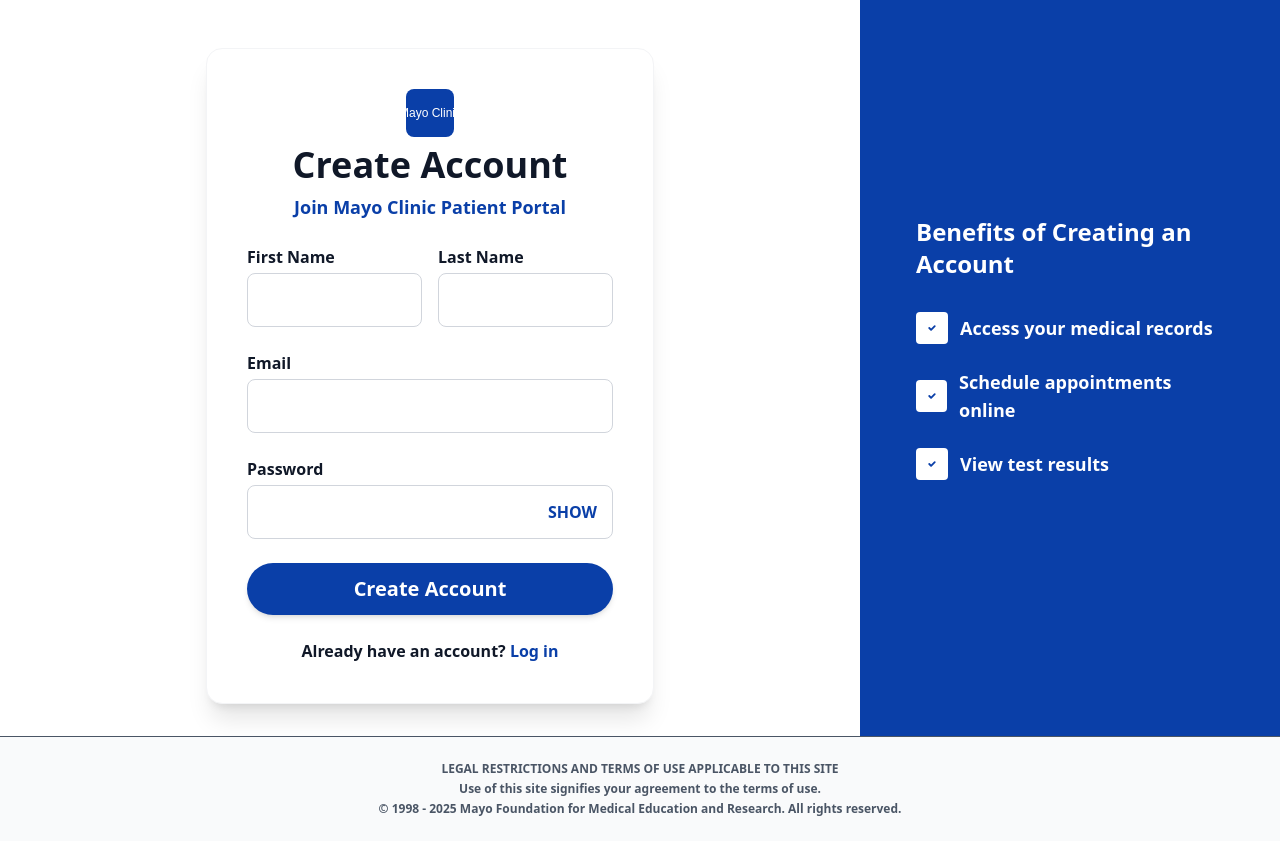
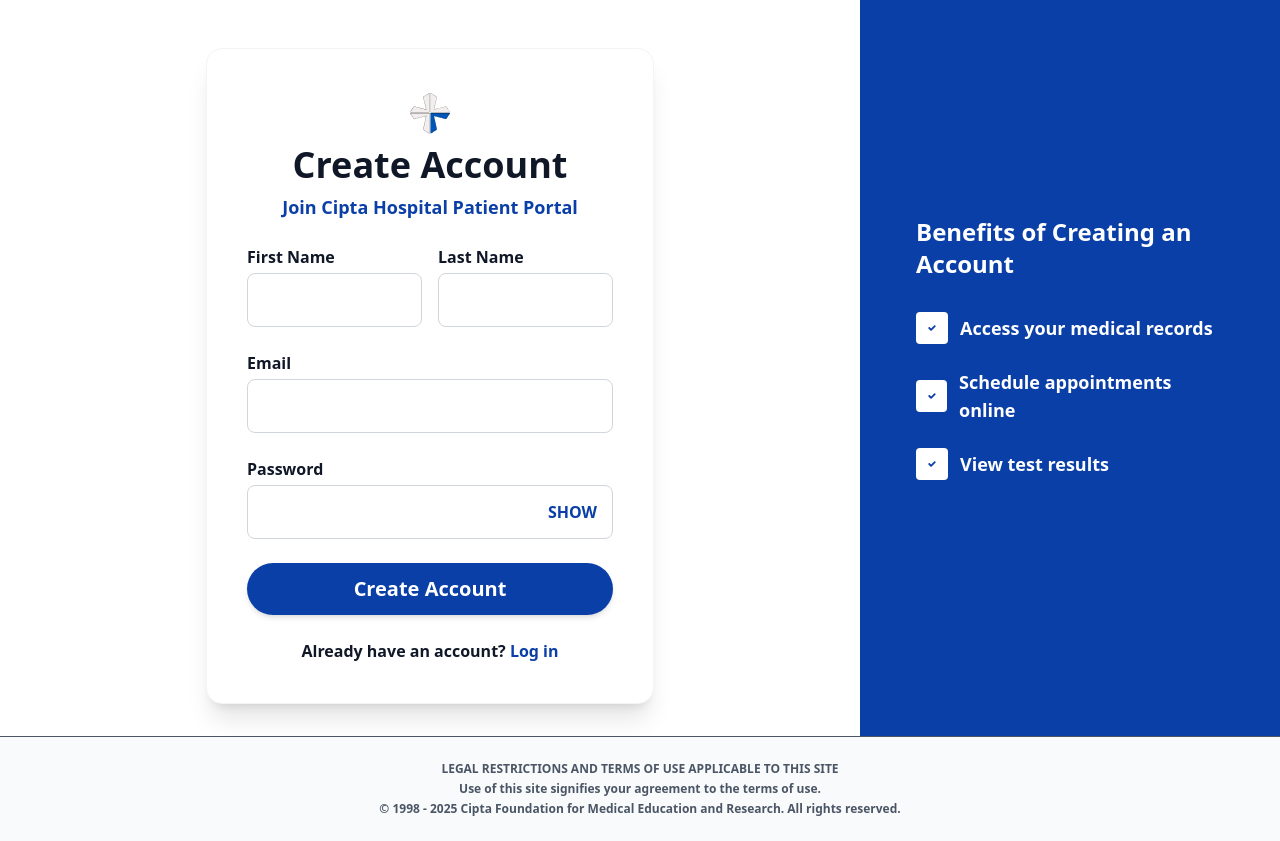
Before and after one commit to EXCELLLLLL/tugas_cloud, a Next.js app in the folder healthcare/: page /register in a window 1280 px wide. Built offline with nearby package versions, Linux system fonts and the light colour scheme; no server answers.

Commit message:
Update page.tsx

```diff
--- a/healthcare/app/register/page.tsx
+++ b/healthcare/app/register/page.tsx
@@ -44,9 +44,9 @@
                 <div className="flex flex-1 items-center justify-center">
                     <div className="w-full max-w-md bg-white rounded-2xl shadow-xl p-10 mx-4 mt-12 mb-8 border border-gray-100">
                         <div className="flex flex-col items-center mb-6">
-                            <Image src="/mayo-logo.svg" alt="Mayo Clinic" width={48} height={48} className="mb-2" />
+                            <Image src="/ciptahospitallogo.svg" alt="CiptaHospital" width={48} height={48} className="mb-2" />
                             <h1 className="text-4xl font-extrabold text-gray-900 mb-2 text-center">Create Account</h1>
-                            <p className="text-lg font-semibold text-[#0a3fa8] text-center">Join Mayo Clinic Patient Portal</p>
+                            <p className="text-lg font-semibold text-[#0a3fa8] text-center">Join Cipta Hospital Patient Portal</p>
                         </div>
                         {error && (
                             <div className="mb-4 p-3 bg-red-50 border border-red-200 rounded-lg text-red-600 text-sm">
@@ -164,7 +164,7 @@
                     <Link href="#" className="hover:underline">LEGAL RESTRICTIONS AND TERMS OF USE APPLICABLE TO THIS SITE</Link>
                 </div>
                 <div className="mt-1">Use of this site signifies your agreement to the terms of use.</div>
-                <div className="mt-1">© 1998 - 2025 Mayo Foundation for Medical Education and Research. All rights reserved.</div>
+                <div className="mt-1">© 1998 - 2025 Cipta Foundation for Medical Education and Research. All rights reserved.</div>
             </footer>
         </div>
     )
```
